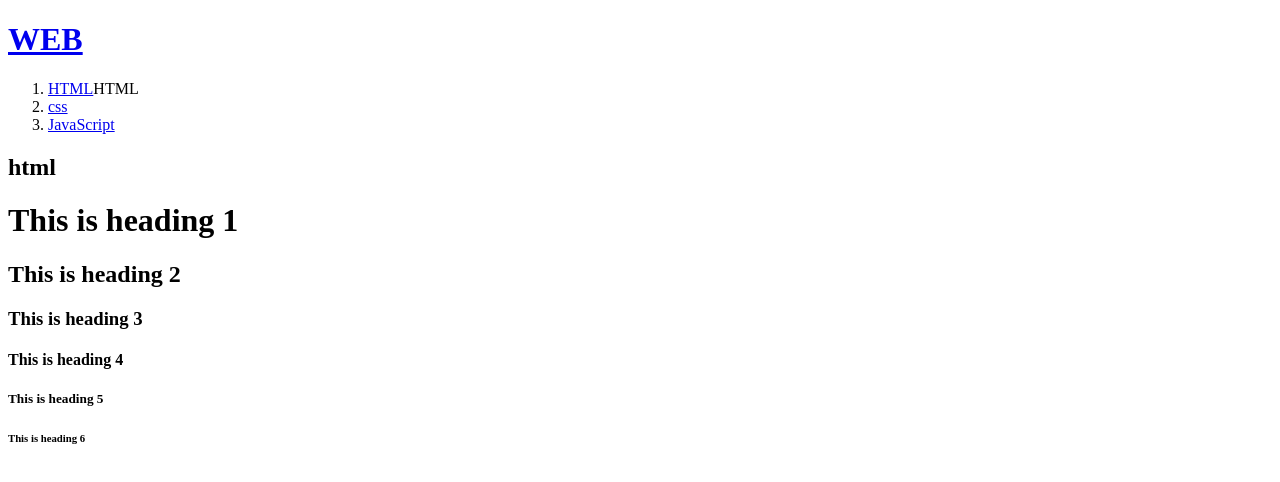
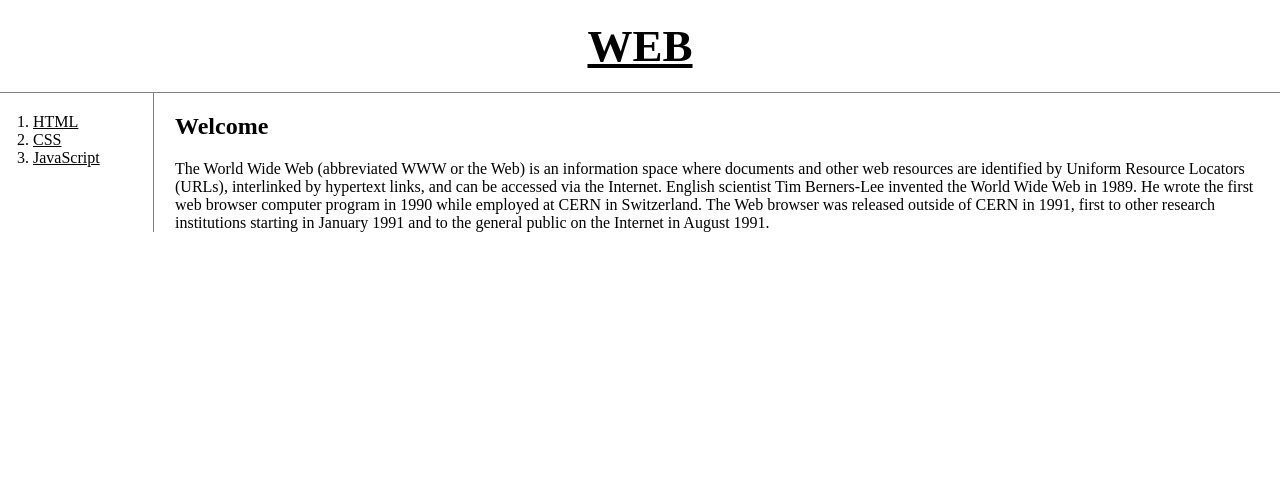
Before and after one commit to ChoiEuijun/web1, a plain HTML site: page index.html in a window 1280 px wide. Drawn offline with Linux system fonts and the light colour scheme.

Commit message:
Add files via upload

```diff
--- a/index.html
+++ b/index.html
@@ -1,22 +1,22 @@
 <!doctype html>
+<html>
 <head>
-  <title>WEB1 - Welcome</title>
+  <title>WEB - Welcome</title>
   <meta charset="utf-8">
+  <link rel="stylesheet" href="style.css">
 </head>
-
 <body>
   <h1><a href="index.html">WEB</a></h1>
-  <ol>
-    <li><a href="1.html">HTML</a>HTML</li>
-    <li><a href="2.html">css</a></li>
-    <li><a href="3.html">JavaScript</a></li>
-  </ol>
-  <h2>html</h2>
-  <h1>This is heading 1</h1>
-  <h2>This is heading 2</h2>
-  <h3>This is heading 3</h3>
-  <h4>This is heading 4</h4>
-  <h5>This is heading 5</h5>
-  <h6>This is heading 6</h6>
-
-</body>
+  <div id="grid">
+    <ol>
+      <li><a href="1.html">HTML</a></li>
+      <li><a href="2.html">CSS</a></li>
+      <li><a href="3.html">JavaScript</a></li>
+    </ol>
+    <div id="article">
+      <h2>Welcome</h2>
+        The World Wide Web (abbreviated WWW or the Web) is an information space where documents and other web resources are identified by Uniform Resource Locators (URLs), interlinked by hypertext links, and can be accessed via the Internet. English scientist Tim Berners-Lee invented the World Wide Web in 1989. He wrote the first web browser computer program in 1990 while employed at CERN in Switzerland. The Web browser was released outside of CERN in 1991, first to other research institutions starting in January 1991 and to the general public on the Internet in August 1991.
+      </div>
+  </div>
+  </body>
+  </html>
--- /dev/null
+++ b/style.css
@@ -0,0 +1,40 @@
+body{
+  margin:0;
+}
+a {
+  color:black;
+}
+h1 {
+  font-size:45px;
+  text-align: center;
+  border-bottom:1px solid gray;
+  margin:0;
+  padding:20px;
+}
+ol{
+  border-right:1px solid gray;
+  width:100px;
+  margin:0;
+  padding:20px;
+}
+#grid{
+  display: grid;
+  grid-template-columns: 150px 1fr;
+}
+#grid ol{
+  padding-left:33px;
+}
+#grid #article{
+  padding-left:25px;
+}
+@media(max-width:800px){
+  #grid{
+    display: block;
+  }
+  ol{
+    border-right:none;
+  }
+  h1 {
+    border-bottom:none;
+  }
+}
```
Also changed, not shown: grid.html (added, +23 -0 lines), mediaquery.html (added, +23 -0 lines).
